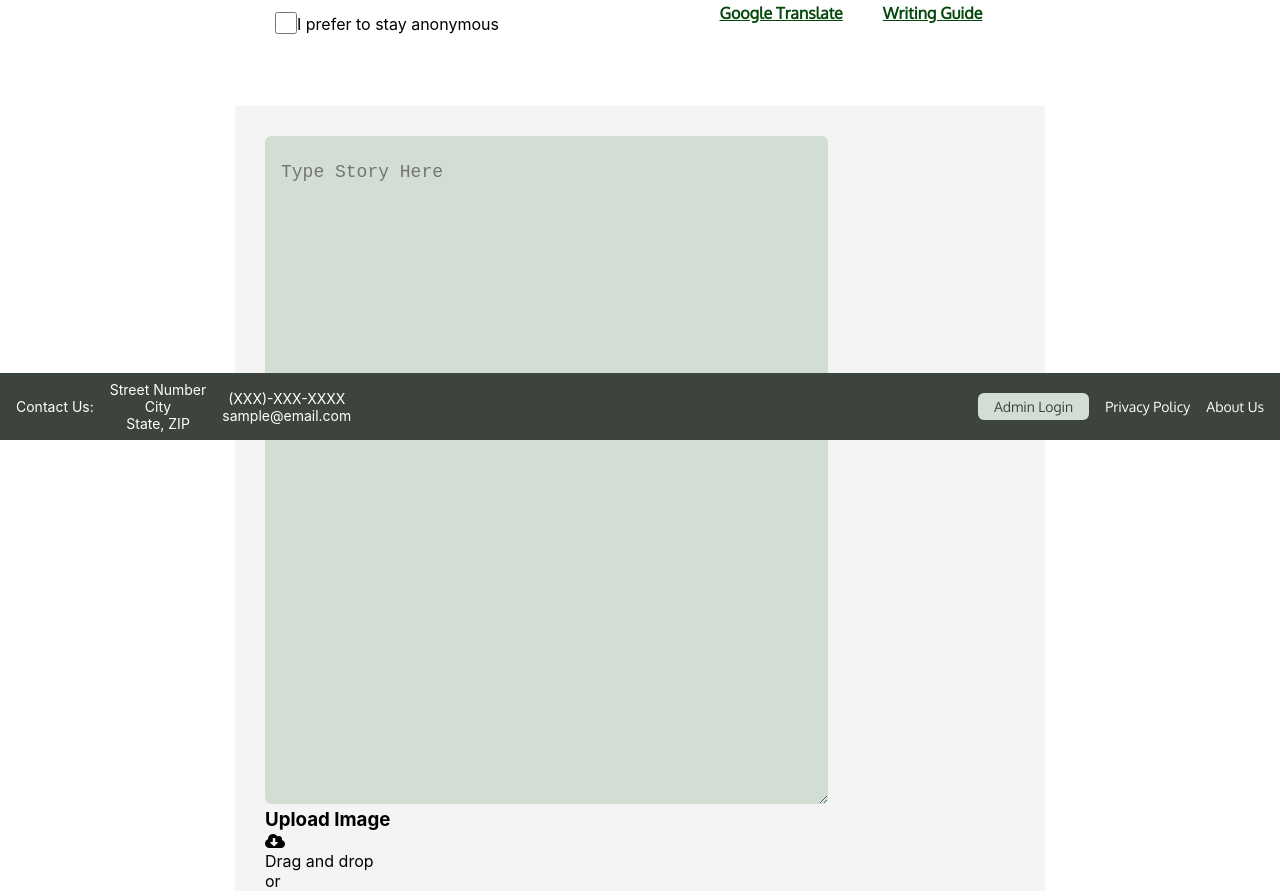
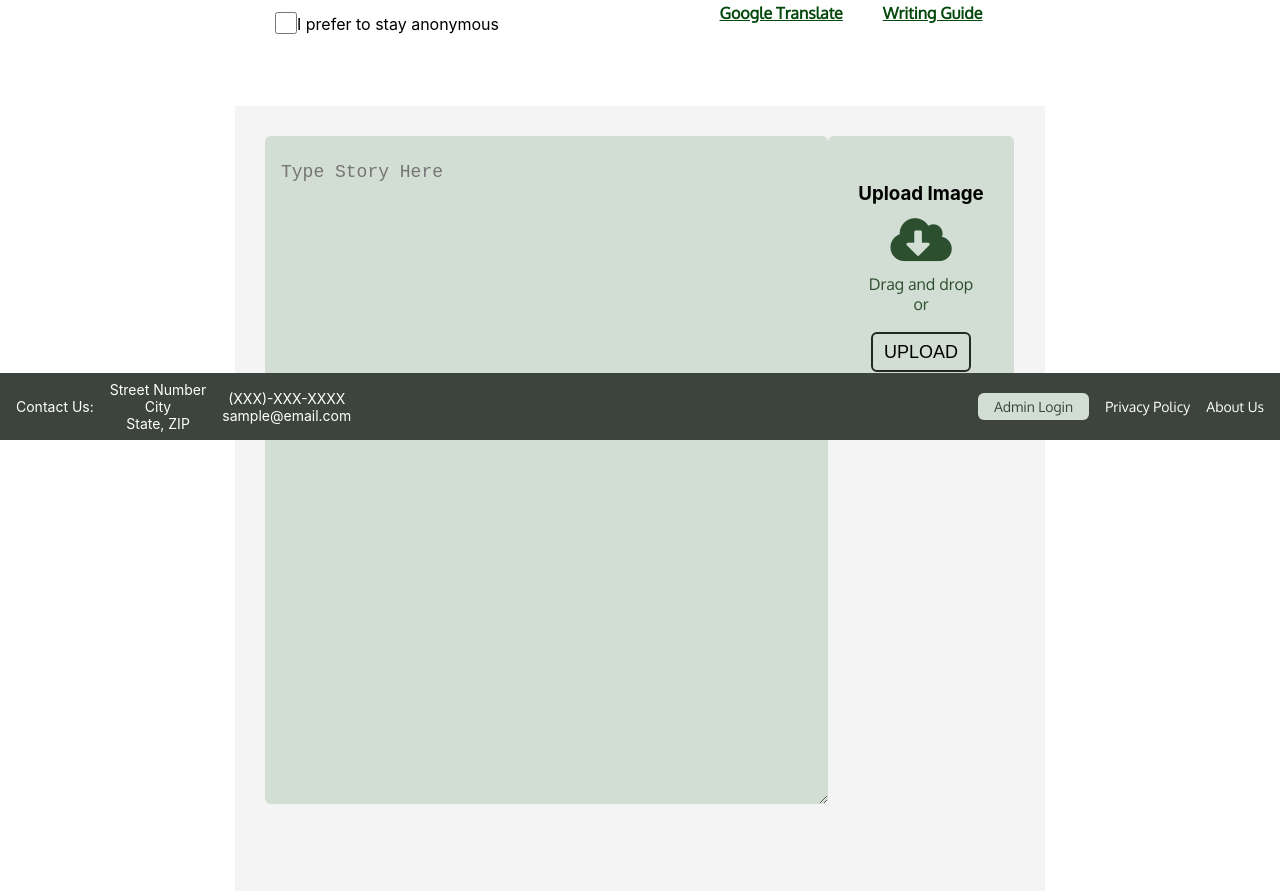
Before and after one commit to BuildWeek-RefugeeStories/Front-End, a React (Create React App) app in the folder regugee_stories/: page /stories in a window 1280 px wide. Shown: the part 360-1251 px from the top of the page. Built offline with nearby package versions, Linux system fonts and the light colour scheme; a web font is replaced by a local one.

Commit message:
style for submit page

```diff
--- a/regugee_stories/src/components/Story/SubmitStory.css
+++ b/regugee_stories/src/components/Story/SubmitStory.css
@@ -121,7 +121,7 @@
     background: #D2DDD3;
     border: #5DA7E7;
     border-radius: 6px;
-    margin-right: -9px;
+    margin-right: 1px;
     text-align: center;
     padding-top: 46px;
 }
--- a/regugee_stories/src/components/Story/SubmitStory.js
+++ b/regugee_stories/src/components/Story/SubmitStory.js
@@ -79,8 +79,7 @@ const postStories = () => {
                         <div className="ss-Bottom-left">
                             <textarea placeholder="Type Story Here" onChange={handleChange} name="body"></textarea>
                         </div>
-                    </div>
-                    <div className="bottom flex-row">
+                        <div className="ss-Bottom-Right">
                         <div className="addImg">
                             <h3>Upload Image</h3>
                             <i className="fas fa-cloud-download-alt"></i>
@@ -90,6 +89,8 @@ const postStories = () => {
                             <button>UPLOAD</button>
                         </div>
                     </div>{" "}
+                    </div>
+
                     {/* ss-Bottom-Section end */}
                     <div className="submit-button">
                         <button>PREVIEW</button>
@@ -98,7 +99,7 @@ const postStories = () => {
             </div> {/* #ss-Bottom-Section end */}
             </form> {/* submit-form end */}
             <div className='home-text-link'>
-                <Link to='/recent-stories'>Return Home</Link>
+                <Link to='/home'>Return Home</Link>
             </div>
         </div> /* SubmitStory end */
     );
```
